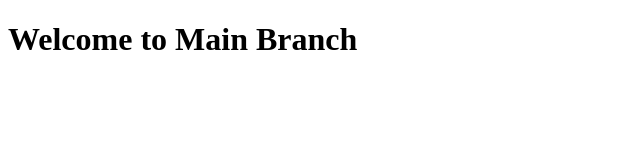
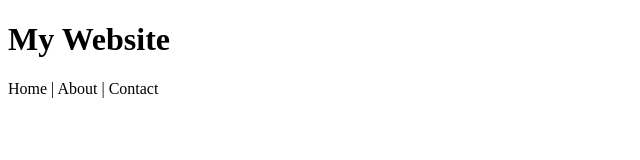
Before and after one commit to Advika1712/Git-Branch-Project, a plain HTML site: page index.html in a window 1280 px wide. Shown: the whole page, without its empty margins (0-640 px from the left). Drawn offline with Linux system fonts and the light colour scheme.

Commit message:
Added header feature

```diff
--- a/index.html
+++ b/index.html
@@ -4,6 +4,9 @@
     <title>Git Project</title>
 </head>
 <body>
-    <h1>Welcome to Main Branch</h1>
+    <header>
+        <h1>My Website</h1>
+        <nav>Home | About | Contact</nav>
+    </header>
 </body>
 </html>
```
